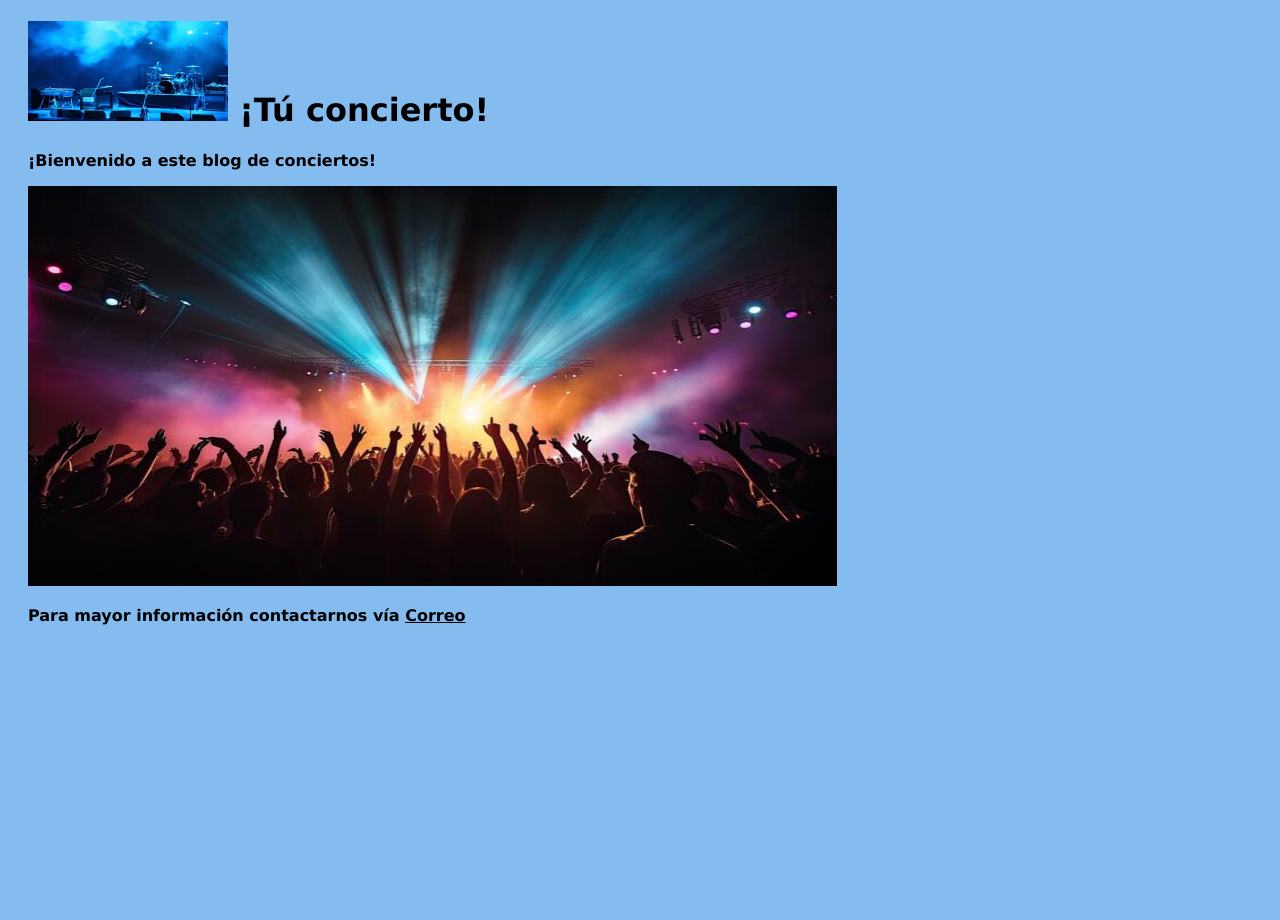
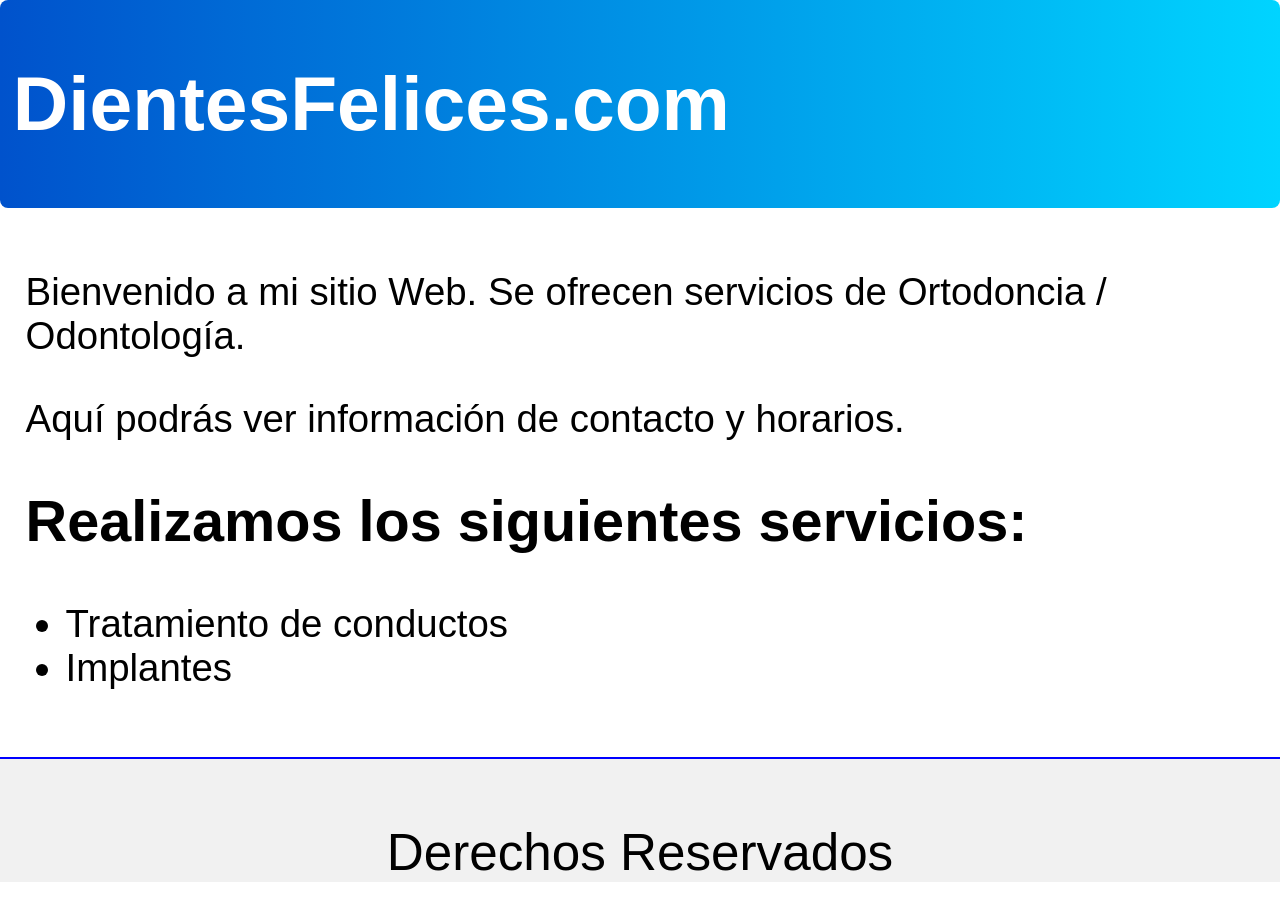
Before and after one commit to Rouss-Gar/Desarrollo-Web, a plain HTML site: page index.html in a window 1280 px wide. Before the commit the page ends 800 px from the top, so only its background shows below. Drawn offline with Linux system fonts and the light colour scheme.

Commit message:
trabajo6y7

```diff
--- a/index.html
+++ b/index.html
@@ -1,19 +1,29 @@
 <!DOCTYPE html>
-<html >
-	<head>
-		<title>HTML Base</title>
-		<link rel="stylesheet" href="css/estilos.css">
-	</head>
-	<body>
-		<div>
-			<h1><img src="images/escenario.jpg" height="100px" width="200px" alt="Logo" style="background-color: black"> ¡Tú concierto!</h1>
-			<p>
-				<b>
-				¡Bienvenido a este blog de conciertos!
-				</b>
-			</p>
-			<img src="images/concierto.jpg" height="400px" alt="Concierto" style="width: 65%">
-			<p><b>Para mayor información contactarnos vía <a href="mailto:correo@tuconcierto.com">Correo</a></b></p>
-		</div>
-	</body>
+<html lang="es">
+<head>
+    <meta charset="UTF-8">
+    <meta name="viewport" content="width=device-width, initial-scale=1.0">
+    <meta http-equiv="X-UA-Compatible" content="IE=edge">
+    <title>Dientes Felices</title>
+    <link rel="stylesheet" href="style/estilo.css">
+</head>
+<body>
+    <header>
+        <h1>DientesFelices.com</h1>
+    </header>
+
+    <main>
+        <p>Bienvenido a mi sitio Web. Se ofrecen servicios de Ortodoncia / Odontología.</p>
+        <p>Aquí podrás ver información de contacto y horarios.</p>
+        <h2>Realizamos los siguientes servicios:</h2>
+        <ul>
+            <li>Tratamiento de conductos</li>
+            <li>Implantes</li>
+        </ul>
+    </main>
+
+    <footer>
+        <p>Derechos Reservados</p>
+    </footer>
+</body>
 </html>
--- /dev/null
+++ b/style/estilo.css
@@ -0,0 +1,28 @@
+body {
+    font-size: 3vw;
+    margin: 0;
+    padding: 0;
+    text-align: left;
+    font-family: Arial, sans-serif;
+}
+
+header {
+    background: linear-gradient(to right, #0052cc, #00d4ff);
+    color: white;
+    padding: 1vh 1vw;
+    border-radius: 1vh;
+    margin-bottom: 1vh;
+}
+
+main {
+    padding: 2vh 2vw;
+}
+
+footer {
+    border-top: 2px solid blue;
+    text-align: center;
+    background-color: #f1f1f1;
+    padding-top: 1vw;
+    margin-top: 1vw;
+    font-size: 4vw;
+}
--- /dev/null
+++ b/style/estilo2.css
@@ -0,0 +1,23 @@
+body {
+    font-family: Arial, sans-serif;
+    text-align: center;
+    background-color: rgb(207, 196, 196);
+}
+
+.adaptativa-porcentaje-1 {
+    width: 90%;
+}
+
+h2 {
+    border-top: 2px solid black;
+    padding-top: 20px;
+}
+
+.adaptativa-porcentaje-2 {
+    width: 50%;
+    margin: 10px;
+}
+
+.adaptativa-porcentaje-3 {
+    width: 50%;
+}
--- /dev/null
+++ b/style/estilo3.css
@@ -0,0 +1,39 @@
+body {
+    font-family: Arial, sans-serif;
+    text-align: center;
+    background-color: white;
+}
+
+h1, h2, h3, h4 {
+    color: black;
+}
+
+.adaptativa-porcentaje-1 {
+    width: 90%;
+}
+
+h2 {
+    border-top: 2px solid black;
+    padding-top: 20px;
+}
+
+.adaptativa-porcentaje-2 {
+    width: 50%;
+    margin: 10px;
+}
+
+.adaptativa-porcentaje-3 {
+    width: 50%;
+}
+
+@media (min-width: 600px) {
+    h1, h2, h3, h4 {
+        color: red;
+    }
+}
+
+@media (min-width: 900px) {
+    h1, h2, h3, h4 {
+        color: blue; /* Cambia el color a azul en pantallas aún más grandes */
+    }
+}
```
Also changed, not shown: concierto.html (added, +19 -0 lines), index2.html (added, +27 -0 lines), index3.html (added, +27 -0 lines), index4.html (added, +30 -0 lines), style/estilo4.css (added, +68 -0 lines), imagenes/taza.jpg (added), 1 other file.
